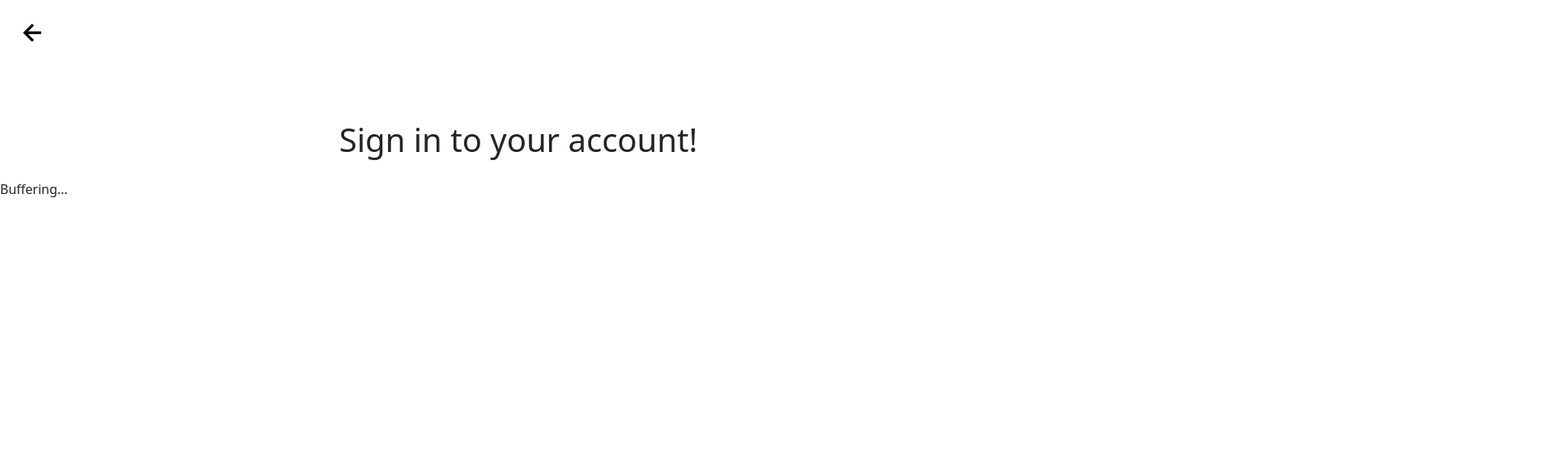
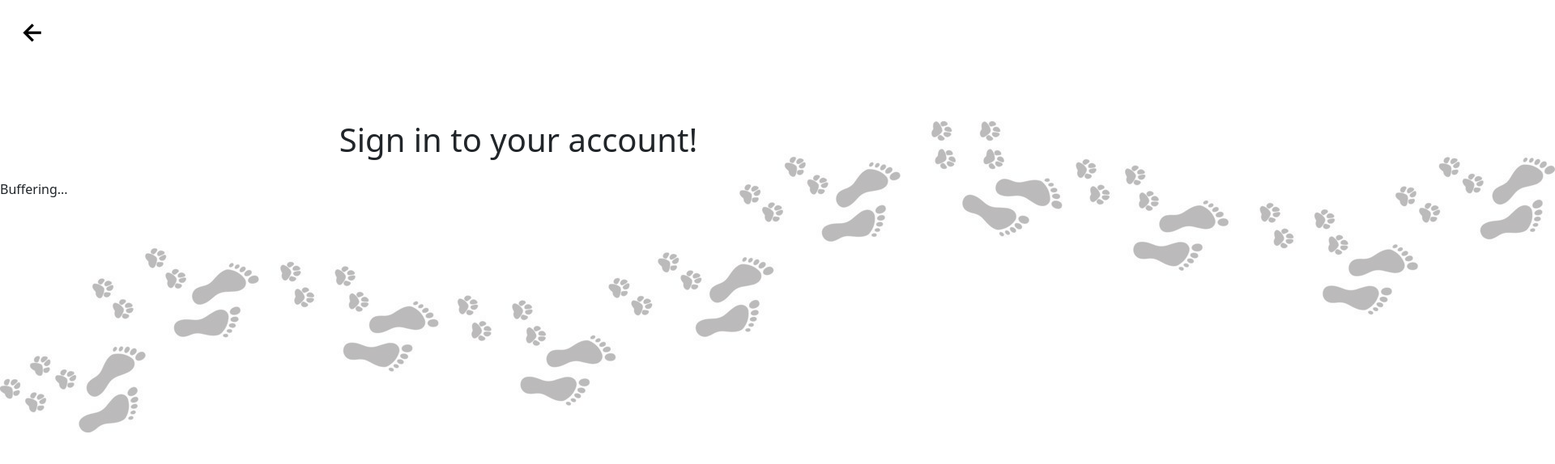
Before and after one commit to cheangdominic/1800_202430_BBY12, a plain HTML site: page login.html in a window 1280 px wide. Shown: the whole page at 81% size, 1920 px wide, since content can reach past the window. Drawn offline with nearby package versions, Linux system fonts and the light colour scheme; no server answers.

```diff
--- a/login.html
+++ b/login.html
@@ -34,8 +34,8 @@
     <!-------------------------------------------->
     <!-- Other libraries and styles of your own -->
     <!-------------------------------------------->
+    <link rel="stylesheet" href="./styles/styles.css">
     <link rel="stylesheet" href="./styles/loginpage.css">
-    <link rel="stylesheet" href="./styles/styles.css">
     <link href="https://unpkg.com/boxicons@latest/css/boxicons.min.css" rel="stylesheet">
     <!-- <link href="https://fonts.googleapis.com/icon?family=Material+Icons" rel="stylesheet"> -->
     <!-- <link rel="stylesheet" href="./styles/style.css"> -->
@@ -57,6 +57,10 @@
     </div>
 
     <div class="login">
+        <div class="landing-image">
+            <img src="./styles/images/paw-print-trail-on-white-background-cat-or-dog-and-man-pawprint-walk-line-path-pattern-background-vector.jpg"
+                alt="Background Image">
+        </div>
         <div class="welcoming-text">
             <h1>Sign in to your account!</h1>
         </div>
--- a/styles/loginpage.css
+++ b/styles/loginpage.css
@@ -5,6 +5,18 @@
 
 .login {
     margin-top: 10vh;
+}
+
+.landing-image {
+    position: absolute;
+    top: 150px;
+    left: 0;
+    width: 100%;
+    height: 100%;
+    background-size: cover;
+    background-position: center;
+    z-index: -1;
+    opacity: 30%;
 }
 
 #back-btn {
--- a/styles/profile.css
+++ b/styles/profile.css
@@ -16,6 +16,7 @@ body {
 }
 
 .container {
+    margin: 0;
     display: flex;
     flex-direction: column;
     justify-content: space-between;
```
Also changed, not shown: chat.html (+0 -1 lines), create_doggo.html (+1 -1 lines).
